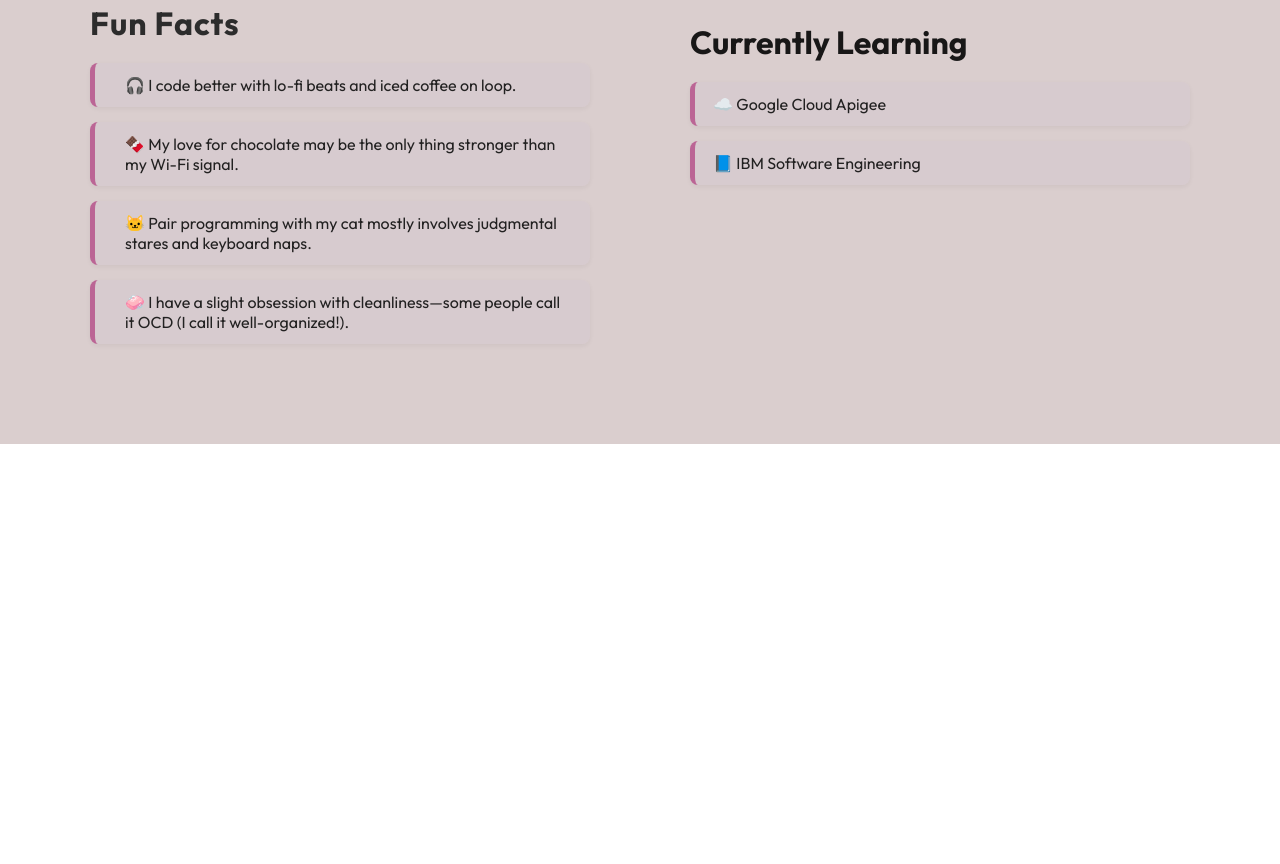
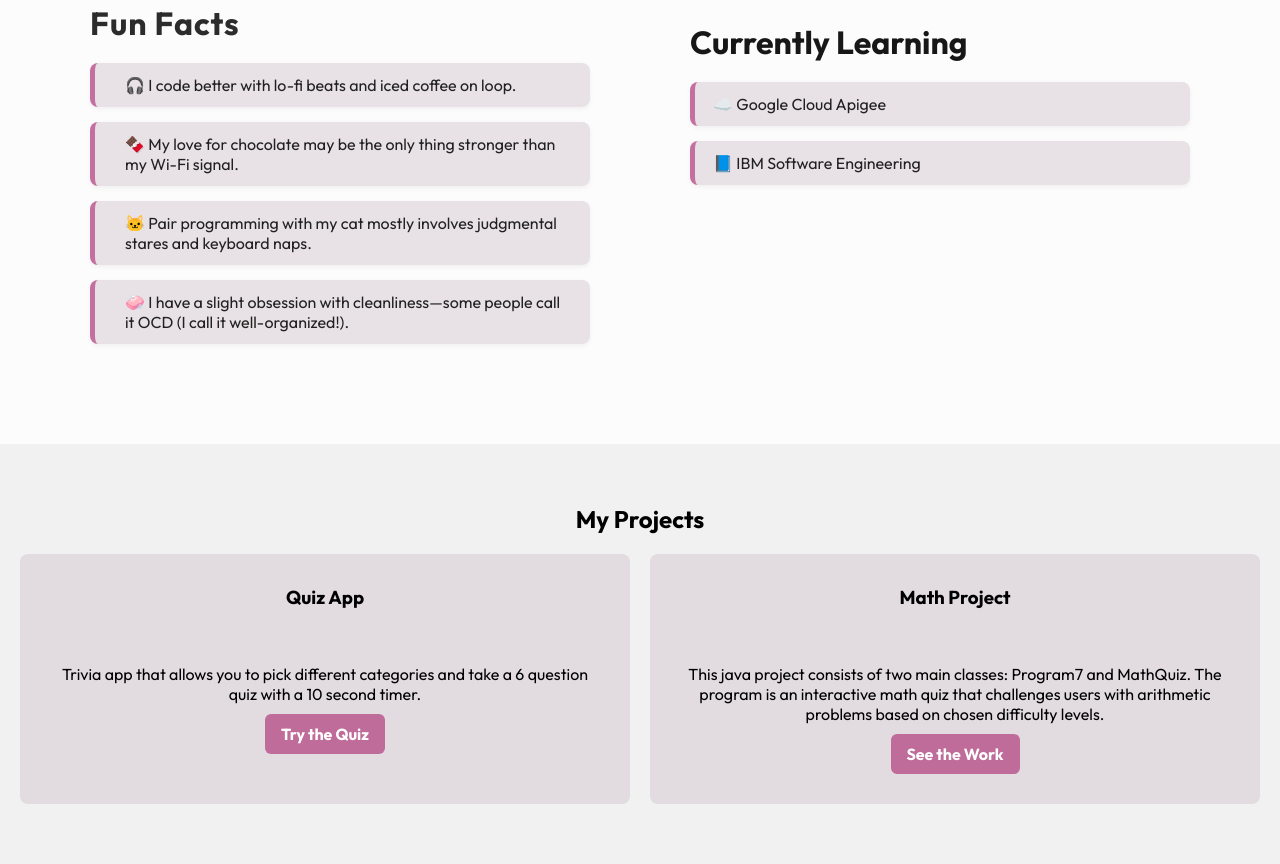
Before and after one commit to Gigi-Pons/personal-website, a plain HTML site: page index.html in a window 1280 px wide. Shown: the part 1321-2185 px from the top of the page. Before the commit the page ends 1765 px from the top, so only its background shows below. Drawn offline with Linux system fonts and the light colour scheme.

Commit message:
Finished the project section

```diff
--- a/index.html
+++ b/index.html
@@ -54,7 +54,7 @@
           <div class="about-left">
             <h3>Get to know me!</h3>
             <p>
-              I'm a recent graduate with a Bachelor of Applied Science in <strong>Software Development </strong> and a strong curiosity for building clean, purposefull
+              I'm a recent graduate with a Bachelor of Applied Science in <strong>Software Development </strong> and a strong curiosity for building clean, purposeful
               software.  I've gained practical experience through an internship in the oil and
               gas industry, where I worked on database transformation pipelines using Python, SQL,
               and modern tools like Dagster and dbt.
@@ -115,22 +115,27 @@
         </div>
       </section>
 
-
-    <!-- Projects Section -->
-    <!-- <section id="projects" class="projects">
+    <section id="projects" class="projects">
         <h2>My Projects</h2>
         <div class="project-grid">
             <div class="project-card">
-                <h3>Project 1</h3>
-                <p>Short description about your project.</p>
+                <h3>Quiz App</h3>
+                <p>Trivia app that allows you to pick different categories
+                    and take a 6 question quiz with a 10 second timer.
+                </p>
+                <a class="project-link" href="https://quiz-app-2-fd3d9eb4e6e5.herokuapp.com/" target="_blank">Try the Quiz</a>
             </div>
             <div class="project-card">
-                <h3>Project 2</h3>
-                <p>Short description about another project.</p>
-            </div> -->
-            <!-- Add more project cards -->
-        <!-- </div>
-    </section> -->
+                <h3>Math Project</h3>
+                <p>This java project consists of two main classes: Program7
+                    and MathQuiz. The program is an interactive math quiz that
+                    challenges users with arithmetic problems based on chosen
+                    difficulty levels.
+                </p>
+                <a class="project-link" href="https://github.com/Gigi-Pons/MathQuiz" target="_blank">See the Work</a>
+            </div>
+        </div>
+    </section>
 
     <!-- Contact Section -->
     <!-- <section id="contact" class="contact">
--- a/styles.css
+++ b/styles.css
@@ -194,7 +194,7 @@ nav ul li a {
 /* ABOUT ME SECTION */  /* ABOUT ME SECTION */
 
   .about {
-    background: #dacece;
+    background: #dacece12;
     color: #181717;
     padding: 100px 80px;
     text-align: center;
@@ -328,6 +328,38 @@ nav ul li a {
     gap: 12px;
   }
 
+  .projects {
+    background-color: #f1f1f1;
+    color: black;
+    text-align: center;
+    padding: 60px 20px;
+  }
+
+  .project-card {
+    background-color: #d5c9d086;
+    padding: 5%;
+  }
+
+  .project-card h3 {
+    padding-bottom: 10%;
+  }
+
+  .project-link {
+    display: inline-block;
+    margin-top: 10px;
+    padding: 10px 16px;
+    background-color: #a0095f86;
+    color: white;
+    text-decoration: none;
+    border-radius: 6px;
+    font-weight: bold;
+    transition: background-color 0.3s;
+  }
+  .project-link:hover {
+    background-color: #a0095fcc;
+  }
+
+
 
 
 
```
